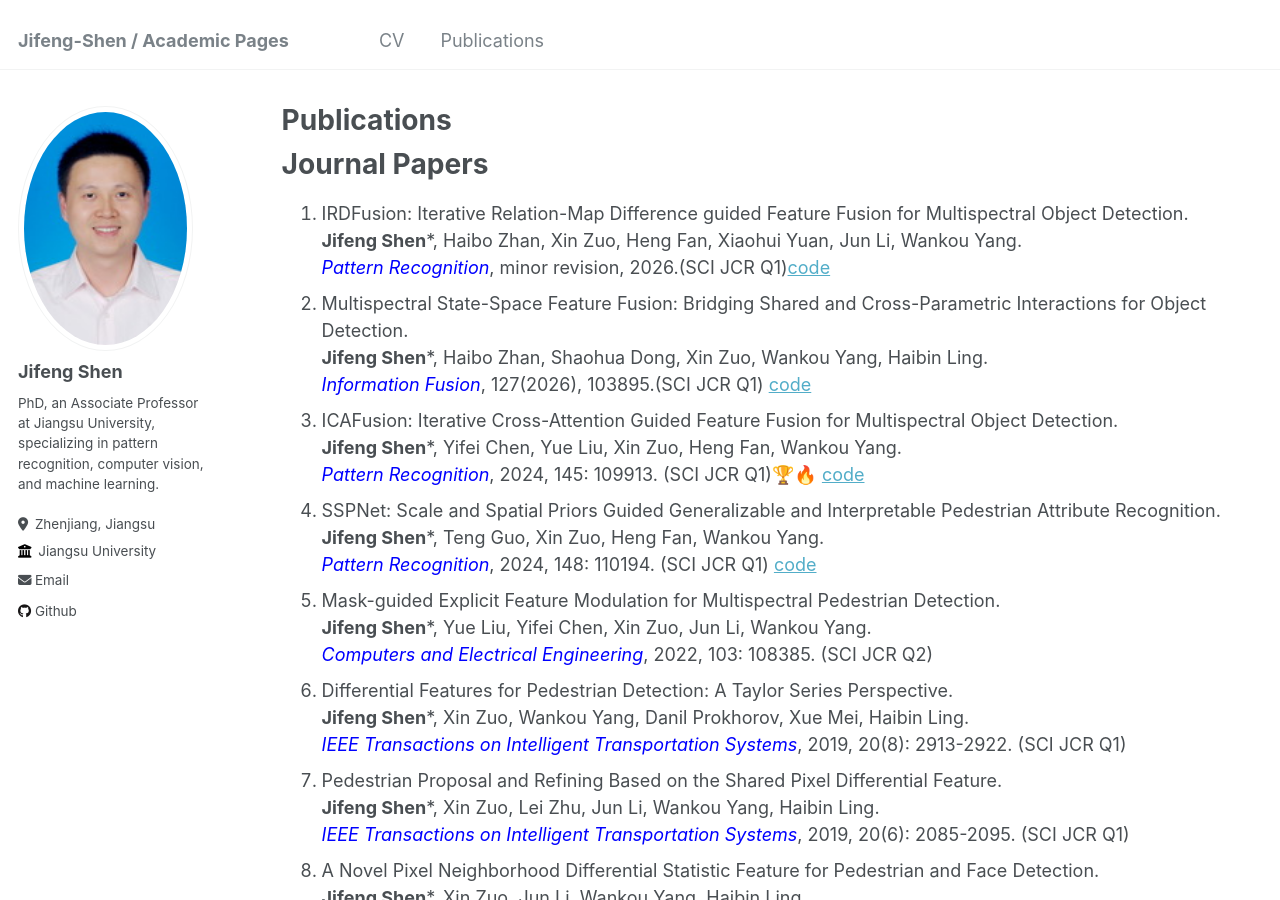
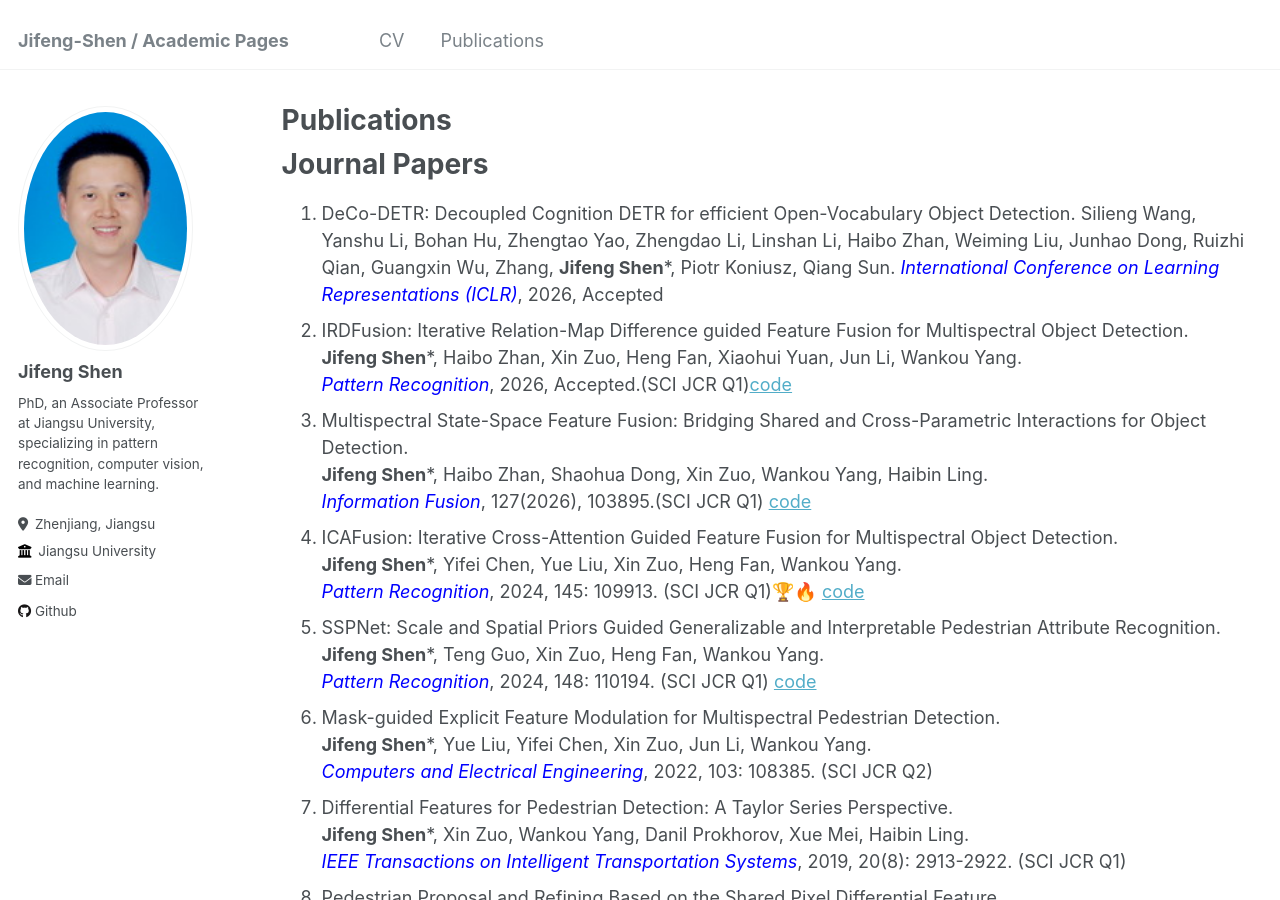
Before and after one commit to jifeng-shen/jifeng-shen.github.io, a Jekyll site: the page built from _pages/publications.md, in a window 1280 px wide and 900 px high. Built offline with Jekyll 4.4.1, drawn with Linux system fonts in a browser that asks for light colours.

Commit message:
Update publications.md

```diff
--- a/_pages/publications.md
+++ b/_pages/publications.md
@@ -7,19 +7,22 @@ author_profile: true
 
 # Journal Papers
 
-1. IRDFusion: Iterative Relation-Map Difference guided Feature Fusion for Multispectral Object Detection.
+1. DeCo-DETR: Decoupled Cognition DETR for efficient Open-Vocabulary Object Detection.
+   Silieng Wang, Yanshu Li, Bohan Hu, Zhengtao Yao, Zhengdao Li, Linshan Li, Haibo Zhan, Weiming Liu, Junhao Dong, Ruizhi Qian, Guangxin Wu, Zhang, **Jifeng Shen**\*, Piotr Koniusz, Qiang Sun.
+   *<font color="blue">International Conference on Learning Representations (ICLR)</font>*, 2026, Accepted
+3. IRDFusion: Iterative Relation-Map Difference guided Feature Fusion for Multispectral Object Detection.
    **Jifeng Shen**\*, Haibo Zhan, Xin Zuo, Heng Fan, Xiaohui Yuan, Jun Li, Wankou Yang.
-   *<font color="blue">Pattern Recognition</font>*, minor revision, 2026.(SCI JCR Q1)[code](https://github.com/61s61min/IRDFusion)
-2. Multispectral State-Space Feature Fusion: Bridging Shared and Cross-Parametric Interactions for Object Detection.
+   *<font color="blue">Pattern Recognition</font>*, 2026, Accepted.(SCI JCR Q1)[code](https://github.com/61s61min/IRDFusion)
+4. Multispectral State-Space Feature Fusion: Bridging Shared and Cross-Parametric Interactions for Object Detection.
    **Jifeng Shen**\*, Haibo Zhan, Shaohua Dong, Xin Zuo, Wankou Yang, Haibin Ling.
    *<font color="blue">Information Fusion</font>*, 127(2026), 103895.(SCI JCR Q1) [code](https://github.com/61s61min/MS2Fusion)
-3. ICAFusion: Iterative Cross-Attention Guided Feature Fusion for Multispectral Object Detection.
+5. ICAFusion: Iterative Cross-Attention Guided Feature Fusion for Multispectral Object Detection.
    **Jifeng Shen**\*, Yifei Chen, Yue Liu, Xin Zuo, Heng Fan, Wankou Yang.
    *<font color="blue">Pattern Recognition</font>*, 2024, 145: 109913. (SCI JCR Q1)🏆🔥 [code](https://github.com/chanchanchan97/ICAFusion)
-4. SSPNet: Scale and Spatial Priors Guided Generalizable and Interpretable Pedestrian Attribute Recognition.
+6. SSPNet: Scale and Spatial Priors Guided Generalizable and Interpretable Pedestrian Attribute Recognition.
    **Jifeng Shen**\*, Teng Guo, Xin Zuo, Heng Fan, Wankou Yang.
    *<font color="blue">Pattern Recognition</font>*, 2024, 148: 110194. (SCI JCR Q1) [code](https://github.com/guotengg/SSPNet)
-5. Mask-guided Explicit Feature Modulation for Multispectral Pedestrian Detection.
+7. Mask-guided Explicit Feature Modulation for Multispectral Pedestrian Detection.
    **Jifeng Shen**\*, Yue Liu, Yifei Chen, Xin Zuo, Jun Li, Wankou Yang.
    *<font color="blue">Computers and Electrical Engineering</font>*, 2022, 103: 108385. (SCI JCR Q2)
 8. Differential Features for Pedestrian Detection: A Taylor Series Perspective.
```
